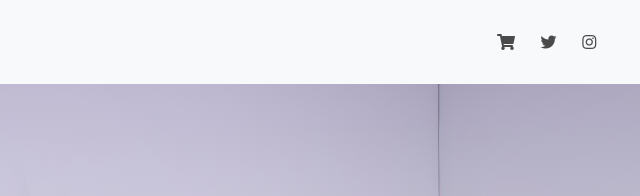
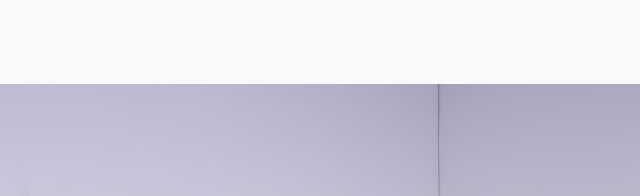
Before and after one commit to 4bdu11ah-1mr4n/portfolio, a plain HTML site: page index.html in a window 1280 px wide. Shown: the top 196 px of the page, 640-1280 px from the left. Drawn offline with nearby package versions, Linux system fonts and the light colour scheme; a web font is replaced by a local one.

Commit message:
index.html

```diff
--- a/index.html
+++ b/index.html
@@ -38,18 +38,7 @@
                 <li class="nav-item">
                     <a class="nav-link" href="#testmonial">Testimonial</a>
                 </li>
-            </ul>
-            <ul class="navbar-nav">
-                <li class="nav-item">
-                    <a class="nav-link" href="#!"><i class="fas fa-shopping-cart"></i></a>
-                </li>
-                <li class="nav-item">
-                    <a class="nav-link" href="#!"><i class="fab fa-twitter"></i></a>
-                </li>
-                <li class="nav-item">
-                    <a class="nav-link" href="#!"><i class="fab fa-instagram"></i></a>
-                </li>
-            </ul>
+
         </div>
     </div>
 </nav>
```
